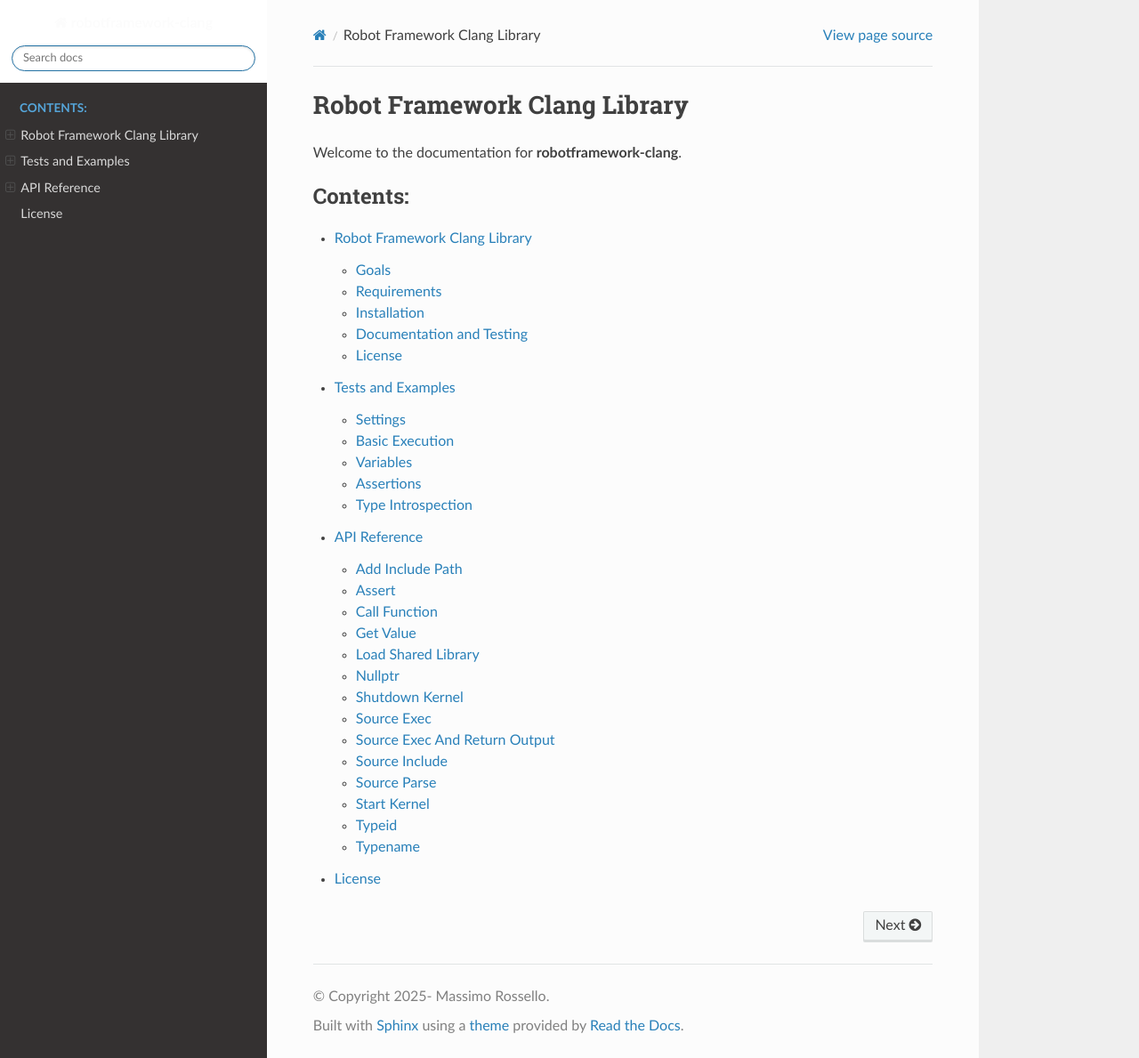
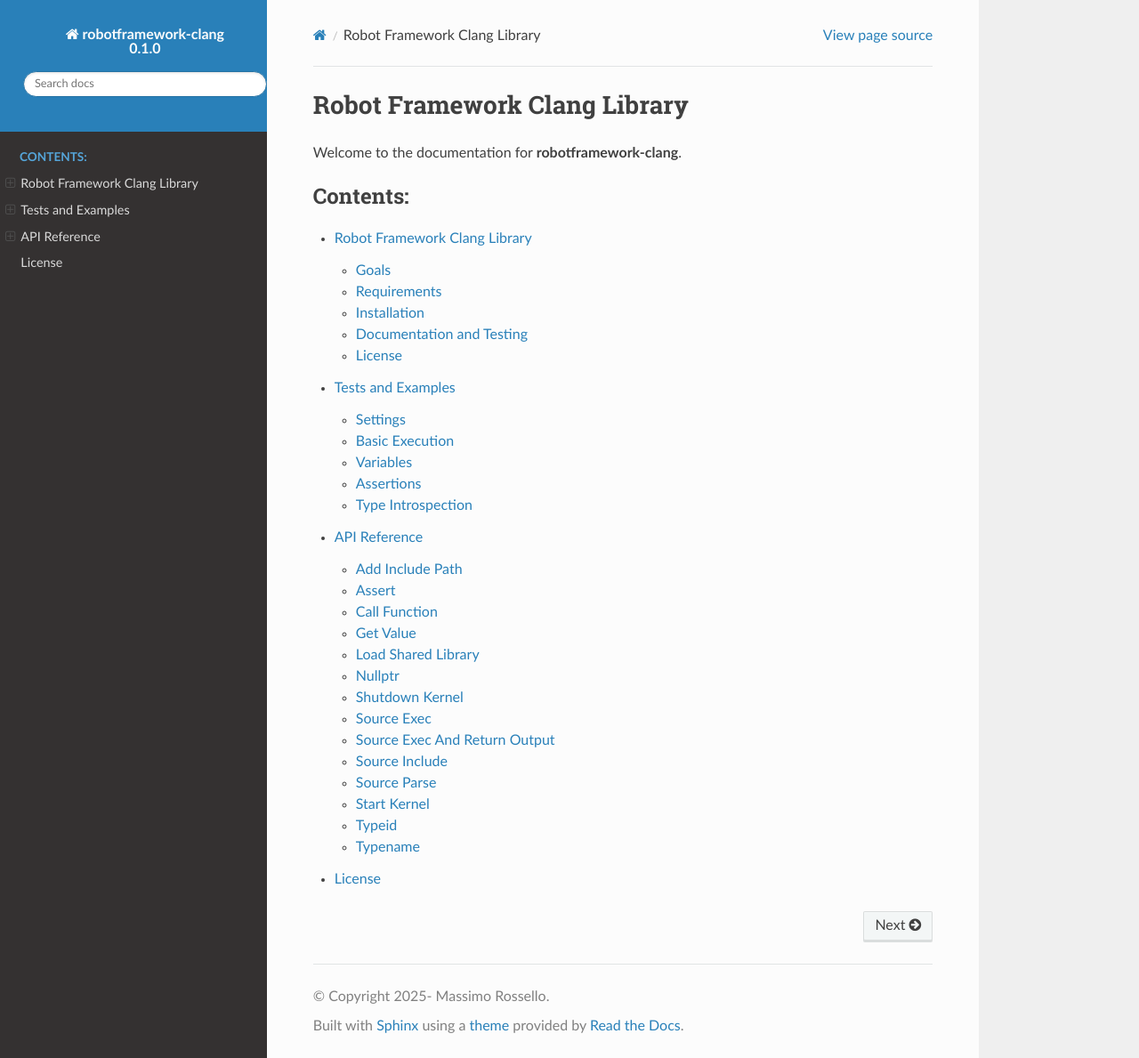
Before and after one commit to maxrossello/robotframework-clang, a Sphinx documentation site: the page built from docs/index.rst, in a window 1280 px wide and 1189 px high. Shown: the whole window at 89% size. Built offline with Sphinx 7.4.7 and the Read the Docs theme 3.1.0, drawn with Linux system fonts in a browser that asks for light colours.

Commit message:
Fix: Force version display in Sphinx sidebar via template override
- Created docs/_templates/layout.html to override the RTD theme sidebar
- Ensures version number is visible even when not hosted on Read the Docs
- Maintained compatibility with existing theme options

```diff
--- /dev/null
+++ b/docs/_templates/layout.html
@@ -0,0 +1,22 @@
+{% extends "!layout.html" %}
+
+{% block sidebartitle %}
+  <div class="wy-side-nav-search">
+    {% if logo %}
+      <a href="{{ pathto(master_doc) }}">
+        <img src="{{ pathto('_static/' + logo, 1) }}" class="logo" alt="Logo"/>
+      </a>
+    {% else %}
+      <a href="{{ pathto(master_doc) }}" class="icon icon-home"> {{ project }}
+    {% endif %}
+
+    {% if display_version %}
+      <div class="version">
+        {{ version }}
+      </div>
+    {% endif %}
+    </a>
+
+    {% include "searchbox.html" %}
+  </div>
+{% endblock %}
--- a/docs/conf.py
+++ b/docs/conf.py
@@ -7,7 +7,10 @@
 project = 'robotframework-clang'
 copyright = '2025- Massimo Rossello'
 author = 'Massimo Rossello'
+# The full version, including alpha/beta/rc tags
 release = '0.1.0'
+# The short X.Y version
+version = '0.1.0'
 root_doc = 'index'
 
 templates_path = ['_templates']
@@ -42,13 +45,18 @@
     'prev_next_buttons_location': 'bottom',
     'style_external_links': False,
     'vcs_pageview_mode': '',
-    'style_nav_header_background': 'white',
     'collapse_navigation': False,
     'sticky_navigation': True,
     'navigation_depth': 4,
     'includehidden': True,
     'titles_only': False
 }
+
+# Pass display_version directly to the template context
+html_context = {
+    'display_version': True,
+}
+
 html_css_files = ['sphinx_display.css']
 html_js_files = ['sphinx_display.js']
 
```
